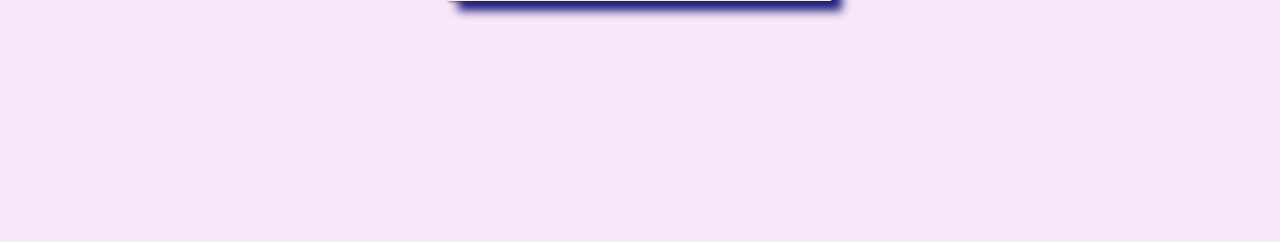
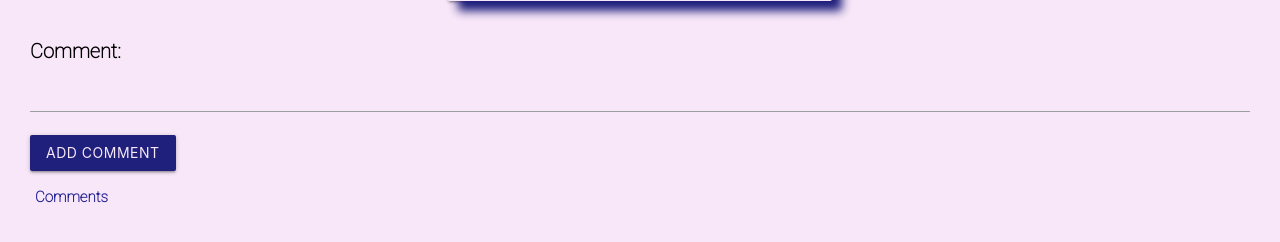
Before and after one commit to chanjongpak/charlotte-project, a Django app: page /events/1/ in a window 1280 px wide. Shown: the part 443-685 px from the top of the page. Run offline with Django 4.2, Linux system fonts and the light colour scheme; data comes from the database, SQL or seed files in the repository; data that the repository does not hold is empty; parts of the project's set-up code (start-up, migrations or seed data) failed here and were passed over.

Commit message:
pulled from main

```diff
--- a/main_app/templates/events/detail.html
+++ b/main_app/templates/events/detail.html
@@ -42,4 +42,25 @@
     </form>
   </div>
 </div>
-{% else %} {% endif %} {% endblock %}
+{% endif %}
+<form action="{% url 'add_comment' event.id %}" method="post">
+  {% csrf_token %} {{comment_form.as_p}}
+  <input type="submit" class="btn" value="Add Comment" />
+</form>
+
+<table class="striped">
+  <thead>
+    <tr>
+      <th>Comments</th>
+    </tr>
+  </thead>
+  <tbody>
+    {% for comment in event.comment_set.all %}
+    <tr>
+      <td>{{comment.comment}}</td>
+    </tr>
+    {% endfor %}
+  </tbody>
+</table>
+
+{% endblock %}
```
Also changed, not shown: main_app/migrations/0001_initial.py, main_app/migrations/0002_rename_text_comment_comment.py (deleted).
